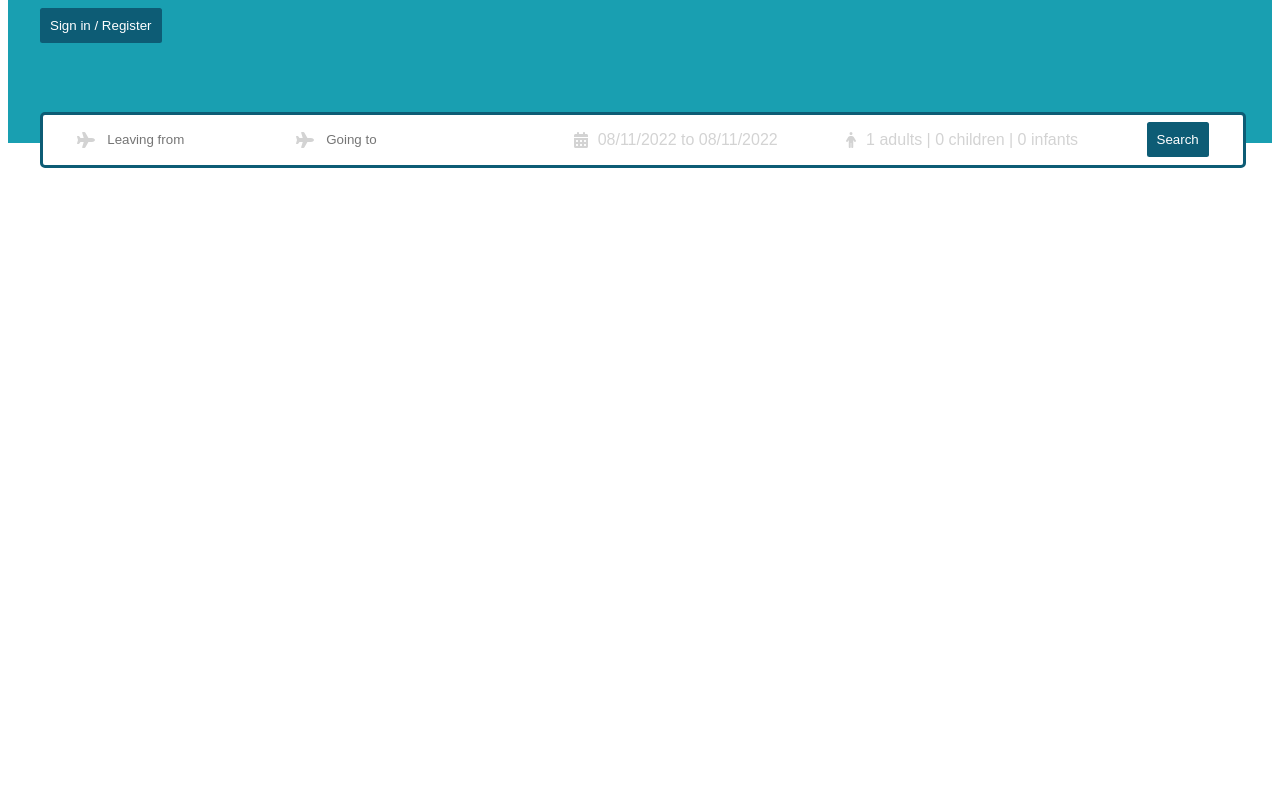
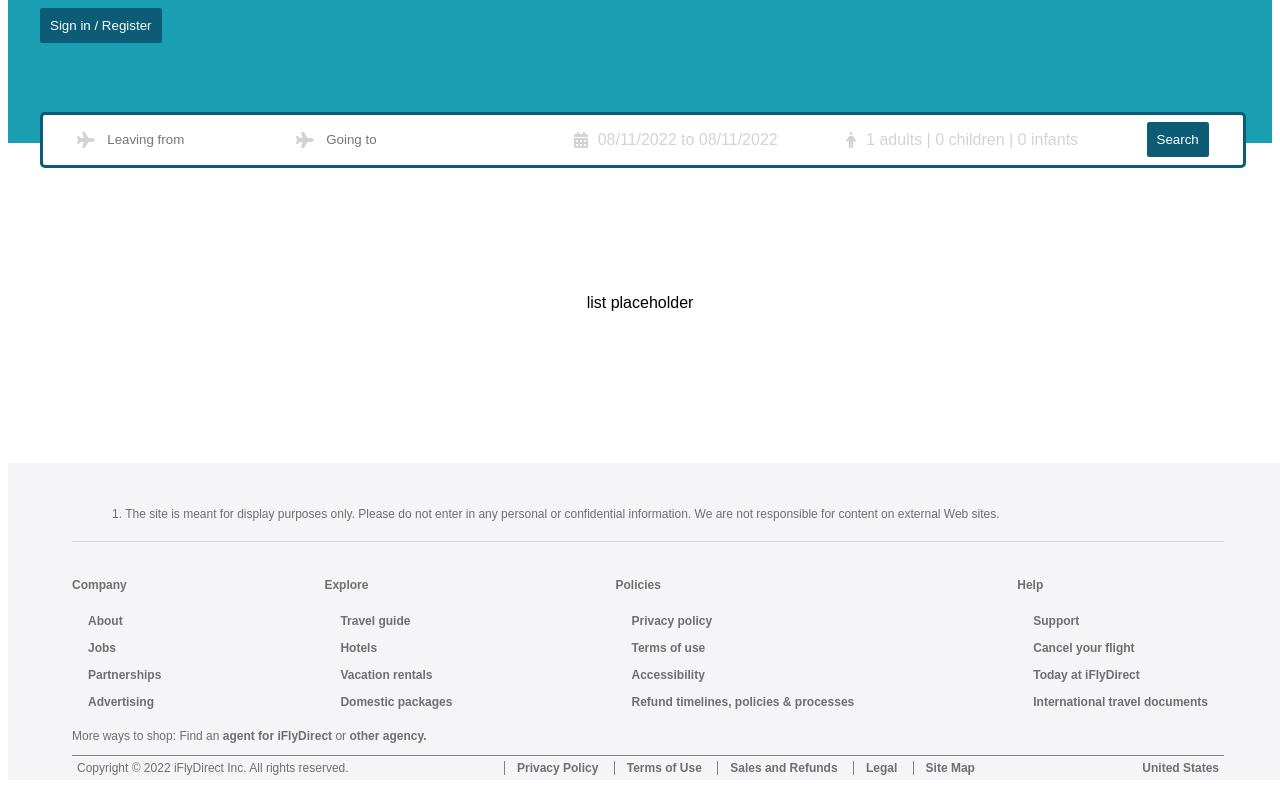
Before and after one commit to mgchamplin/iFlyDirect, a React (Create React App) app in the folder client/: page / in a window 1280 px wide. Shown: the part 234-1034 px from the top of the page. Before the commit the page ends 800 px from the top, so only its background shows below. Built offline with nearby package versions, Linux system fonts and the light colour scheme.

Commit message:
I have no idea why login isn't routing and for some reason register is picking up css from login instead...

```diff
--- /dev/null
+++ b/client/src/components/footer/Footer.jsx
@@ -0,0 +1,77 @@
+import React from 'react'
+import "../styles.css"
+import "./footer.css"
+
+const Footer = () => {
+  return (
+    <footer className="footer-container">
+        <section className="footnotes">
+            <ul className="text-sm">
+                <li id="footnote-1">1. The site is meant for display purposes only. Please do not enter in any personal or confidential information.  We are not responsible for content on external Web sites.</li>
+            </ul>
+        </section>
+        <section className="footer-grid">
+            <div className="footer-column footer-column-1">
+                  <h4 className="footer-titles">Company</h4>
+                <ul>
+                  <li><a href="/" className="transform-link">About</a></li>
+                  <li><a href="/" className="transform-link">Jobs</a></li>
+                  <li><a href="/" className="transform-link">Partnerships</a></li>
+                  <li><a href="/" className="transform-link">Advertising</a></li>
+                </ul>
+            </div>
+            <div className="footer-column footer-column-2">
+                <h4 className="footer-titles">Explore</h4>
+                <ul>
+                    <li><a href="/" className="transform-link">Travel guide</a></li>
+                    <li><a href="/" className="transform-link">Hotels</a></li>
+                    <li><a href="/" className="transform-link">Vacation rentals</a></li>
+                    <li><a href="/" className="transform-link">Domestic packages</a></li>
+                </ul>
+            </div>
+            <div className="footer-column footer-column-3">
+                <h4 className="footer-titles">Policies</h4>
+                <ul>
+                    <li><a href="/" className="transform-link">Privacy policy</a></li>
+                    <li><a href="/" className="transform-link">Terms of use</a></li>
+                    <li><a href="/" className="transform-link">Accessibility</a></li>
+                    <li><a href="/" className="transform-link">Refund timelines, policies &amp; processes</a></li>
+                </ul>
+            </div>
+            <div className="footer-column footer-column-4">
+                <h4 className="footer-titles">Help</h4>
+                <ul>
+                    <li><a href="/" className="transform-link">Support</a></li>
+                    <li><a href="/" className="transform-link">Cancel your flight</a></li>
+                    <li><a href="/" className="transform-link">Today at iFlyDirect</a></li>
+                    <li><a href="/" className="transform-link">International travel documents</a></li>
+                </ul>
+            </div>
+        </section>
+
+        <section className="text-sm shop-or-call">More ways to shop: Find an <a href="/" className="text-sm transform-link">agent for iFlyDirect</a> or <a href="/" className="text-sm transform-link">other agency.</a></section>
+
+        <section className="text-sm disclaimer copyright">
+            <ul id="copyright">
+                <div className="copyright">
+                    <li>Copyright © 2022 iFlyDirect Inc. All rights reserved.</li>
+                </div>
+                <div className="policy">
+                <li>
+                    <a href="/" id="privacy-policy">Privacy Policy </a>
+                    <a href="/">Terms of Use </a>
+                    <a href="/">Sales and Refunds </a>
+                    <a href="/">Legal </a>
+                    <a href="/">Site Map</a>
+                </li>
+                </div>
+                <div className="language" id="language">
+                    <li><a href="/" >United States</a></li>
+                </div>
+            </ul>
+        </section>
+    </footer>
+  )
+}
+
+export default Footer
--- /dev/null
+++ b/client/src/components/footer/footer.css
@@ -0,0 +1,107 @@
+.text-sm {
+    font-size: 19px;
+    margin-bottom: 20px;
+  }
+
+footer {
+    background: #f5f5f7;
+    padding-top: 2em;
+    opacity: 1;
+    color: #6e6e73;
+    width: 100vw;
+  }
+
+  footer section {
+    min-width: 90vw;
+    max-width: 980px;
+    margin-left: auto;
+    margin-right: auto;
+  }
+
+  footer li,
+  footer h4,
+  footer .text-sm,
+  .footer-column a,
+  #copyright a,
+  .content {
+    font-size: 12px;
+    color: #6e6e73;
+  }
+
+  #copyright {
+    border-top: 1px gray solid;
+    padding: 5px;
+  }
+
+  .shop-or-call {
+    margin-top: 5px;
+    margin-bottom: 5px;
+    align-items: center;
+    justify-content: center;
+  }
+
+  .shop-or-call a {
+    color: var(--chevy-link);
+  }
+
+  .shop-or-call a:hover {
+    text-decoration: underline;
+  }
+
+  .policy {
+    display: flex;
+  }
+
+  .policy a {
+    padding: 0 1em;
+    border-left: 1px gray solid;
+  }
+
+  #copyright > div.policy > a:nth-child(1) {
+    border-left: 1px transparent;
+  }
+
+  #copyright {
+    display: flex;
+    justify-content: space-between;
+  }
+
+  .footer-grid {
+    /* height: 500px; */
+    margin: auto;
+    padding: 20px 0 0;
+    border-top: 1px #d2d2d7 solid;
+    max-width: 80vw;
+    display: flex;
+    justify-content: space-between;
+
+    /* grid-template-rows: 1fr; */
+  }
+
+
+  .footer-column h4 {
+    font-weight: 700;
+    font-size: 12px;
+  }
+
+  .footer-column a{
+    text-decoration: none;
+  }
+
+  .footer-column ul{
+    margin: 0 0 .5rem;
+    padding: 0 1rem;
+  }
+
+  .footer-column li{
+    text-decoration: none;
+    list-style: none;
+    line-height: 2.25em;
+  }
+
+  .bottom {
+    height: 0;
+    width: 0;
+    padding: 0;
+    margin: 0;
+  }
--- a/client/src/components/header/Header.jsx
+++ b/client/src/components/header/Header.jsx
@@ -54,7 +54,7 @@ const Header = ({ type }) => {
             { type !== "list" &&
                 <>
                 <div className="">
-                <h1 className="headerTitle">Sales pitch goes here. It's hard.</h1>
+                <h1 className="headerTitle">One stop shop for non-stop flights.</h1>
                 <p className="headerDescription">Lorem ipsum dolor sit amet, consectetur adipisicing elit. Consectetur placeat odio alias provident veniam maxime, porro dignissimos exercitationem suscipit magnam asperiores, cumque architecto consequuntur iure vel ut minima eius incidunt!</p>
                 <button className="headerButton">Sign in / Register</button>
                 </div>
--- /dev/null
+++ b/client/src/components/styles.css
@@ -0,0 +1,31 @@
+.transform-link {
+    text-decoration: none;
+    color: var(--background-primary);
+    position: relative;
+  }
+
+  .transform-link::after {
+    content: "";
+    position: absolute;
+    left: 0;
+    bottom: 0;
+    width: 100%;
+    height: 2px;
+    background: currentColor;
+    transform: scaleX(0);
+    transform-origin: right;
+    transition: transform 200ms ease-in;
+  }
+
+  .transform-link:hover::after {
+    transform: scaleX(1);
+    transform-origin: left;
+  }
+
+  li{
+    list-style: none;
+  }
+  /*Buttons*/
+  /* button:focus {
+    outline: none;
+  } */
--- a/client/src/pages/home/Home.jsx
+++ b/client/src/pages/home/Home.jsx
@@ -2,12 +2,16 @@ import React from 'react'
 import "./home.css"
 import Navbar from '../../components/navbar/Navbar'
 import Header from '../../components/header/Header'
+import Footer from '../../components/footer/Footer'
+import List from '../list/List'
 
 const Home = () => {
   return (
     <div>
       <Navbar />
       <Header />
+      <List />
+      <Footer />
     </div>
   )
 }
--- a/client/src/pages/list/List.jsx
+++ b/client/src/pages/list/List.jsx
@@ -1,8 +1,11 @@
 import React from 'react'
+import "./list.css"
 
 const List = () => {
   return (
-    <div>List</div>
+    <div className='styled-list-field'>
+      <div>list placeholder</div>
+    </div>
   )
 }
 
--- /dev/null
+++ b/client/src/pages/list/list.css
@@ -0,0 +1,6 @@
+.styled-list-field {
+    height: 40vh;
+    display: flex;
+    justify-content: center;
+    align-items: center;
+}
```
